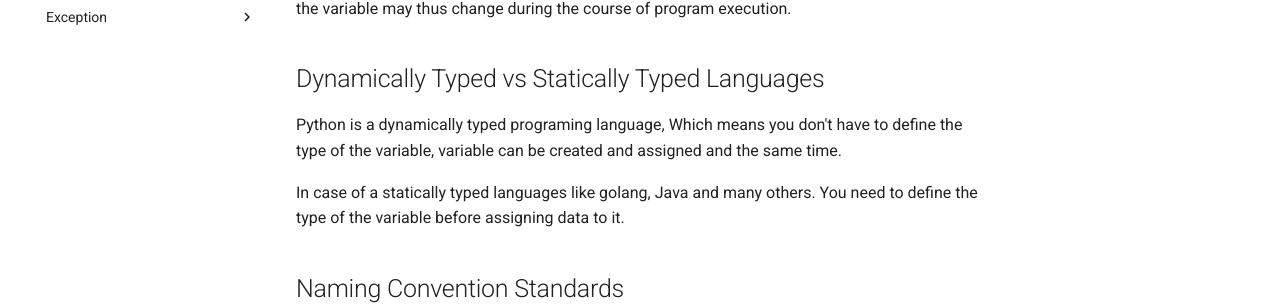
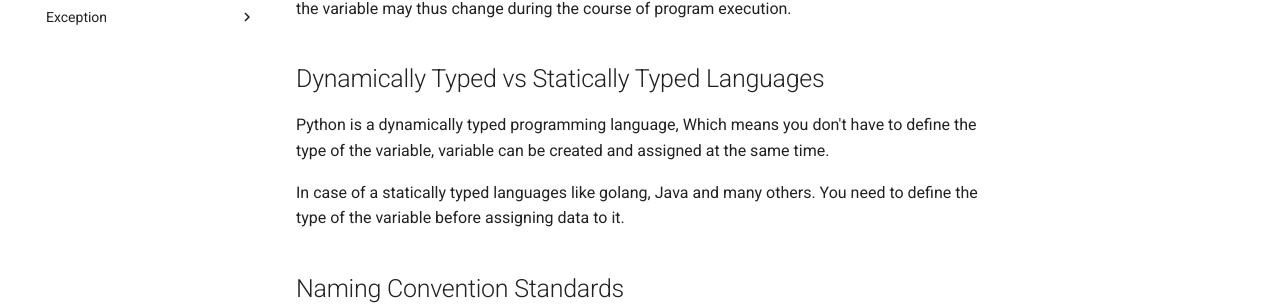
Before and after one commit to devops-by-examples/Python, an MkDocs documentation site: the page built from docs/variables/introduction.md, in a window 1280 px wide and 900 px high. Shown: the part 363-670 px from the top of the window. Built offline with MkDocs 1.6.1 and Material for MkDocs 9.7.7, drawn with Linux system fonts in a browser that asks for light colours; comment, search, counter and statistics services are not loaded.

Commit message:
Minor Typo in Introduction and I am loving the doc. First Contributiongit statusgit status

```diff
--- a/docs/variables/introduction.md
+++ b/docs/variables/introduction.md
@@ -4,7 +4,7 @@ In programming, a variable is a storage location (identified by a memory address
 
 ## Dynamically Typed vs Statically Typed Languages
 
-Python is a dynamically typed programing language, Which means you don't have to define the type of the variable, variable can be created and assigned and the same time.
+Python is a dynamically typed programming language, Which means you don't have to define the type of the variable, variable can be created and assigned at the same time.
 
 In case of a statically typed languages like golang, Java and many others. You need to define the type of the variable before assigning data to it.
 
@@ -49,11 +49,11 @@ There are many other appected ways of declaring variables in Python but above ex
 
 ## General guidelines on how to name your identifiers:
 
-* **Module**-> lowercase
-* **Class** -> CapWords
-* **Functions** -> lowercase
-* **Methods** -> lowercase
-* **Constants** -> UPPERCASE
-* **Package** -> lowercase
+- **Module**-> lowercase
+- **Class** -> CapWords
+- **Functions** -> lowercase
+- **Methods** -> lowercase
+- **Constants** -> UPPERCASE
+- **Package** -> lowercase
 
 Avoid the usage of 'l', 'O' or 'I' as a single variable name: these characters look similar to zero (0) and (1) in some fonts.
```
